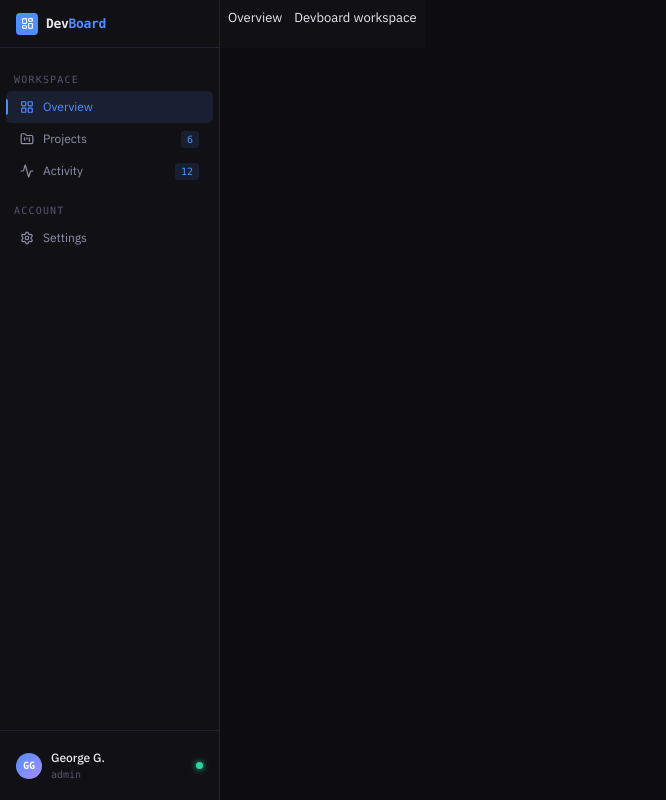
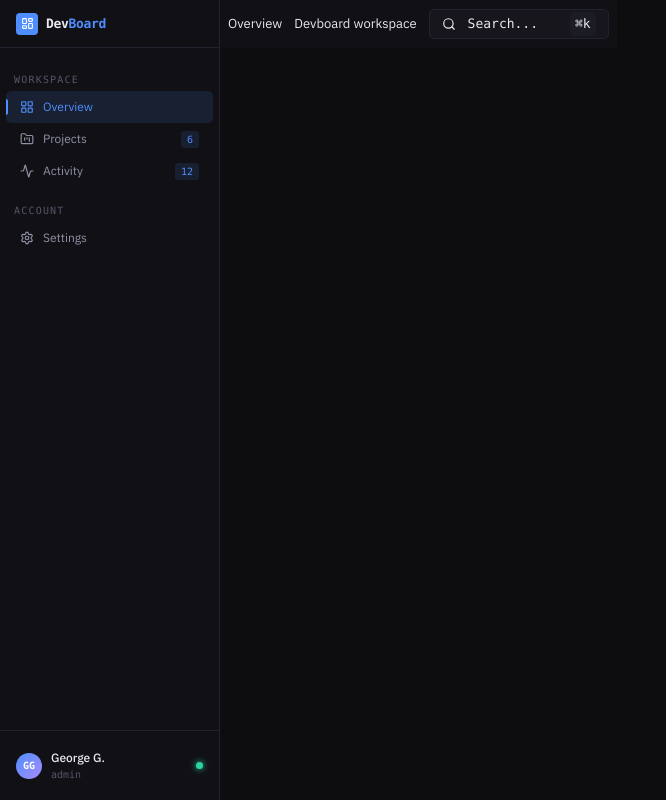
Before and after one commit to georgegoodluck/DevBoard, a Next.js app: page / in a window 1280 px wide. Shown: the whole page, without its empty margins (0-666 px from the left). Built offline with nearby package versions, Linux system fonts and the light colour scheme.

Commit message:
feat: create TopbarSearch

```diff
--- a/components/layout/Topbar.tsx
+++ b/components/layout/Topbar.tsx
@@ -1,10 +1,12 @@
 import TopbarBreadcrumb from "./TopbarBreadcrumb";
+import TopbarSearch from "./TopbarSearch";
 
 export default function Topbar() {
   return (
-    <header className="p-2 bg-[var(--bg1)]"
+    <header className="flex items-center gap-3 p-2 bg-[var(--bg1)]"
     style={{ height: "var(--topbar-height)" }}>
       <TopbarBreadcrumb />
+      <TopbarSearch />
     </header>
   );
 }
--- /dev/null
+++ b/components/layout/TopbarSearch.tsx
@@ -0,0 +1,13 @@
+import { Search } from "lucide-react";
+
+export default function TopbarSearch() {
+  return (
+    <div className="flex items-center gap-3 px-3 border bg-[var(--bg2)] border-[var(--border)] rounded-[var(--radius)] h-[30px] w-[180px] cursor-text">
+      <Search size={14} />
+      <span className="font-mono">Search...</span>
+      <kbd className="bg-[var(--bg3)] border-[var(--border)] rounded-[var(--radius)] px-[5px] py-[2px] ml-auto">
+        &#x2318;k
+      </kbd>
+    </div>
+  );
+}
```
